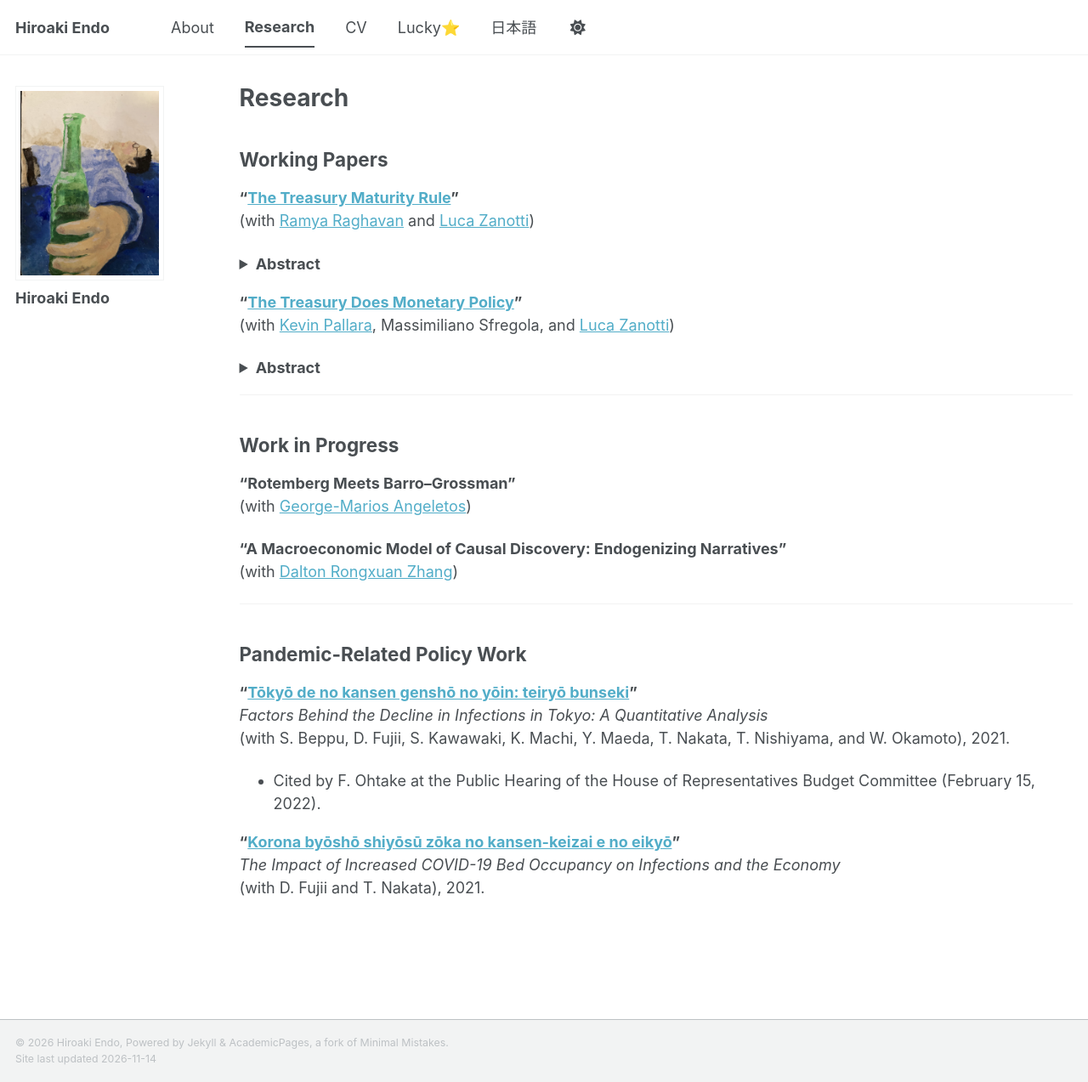
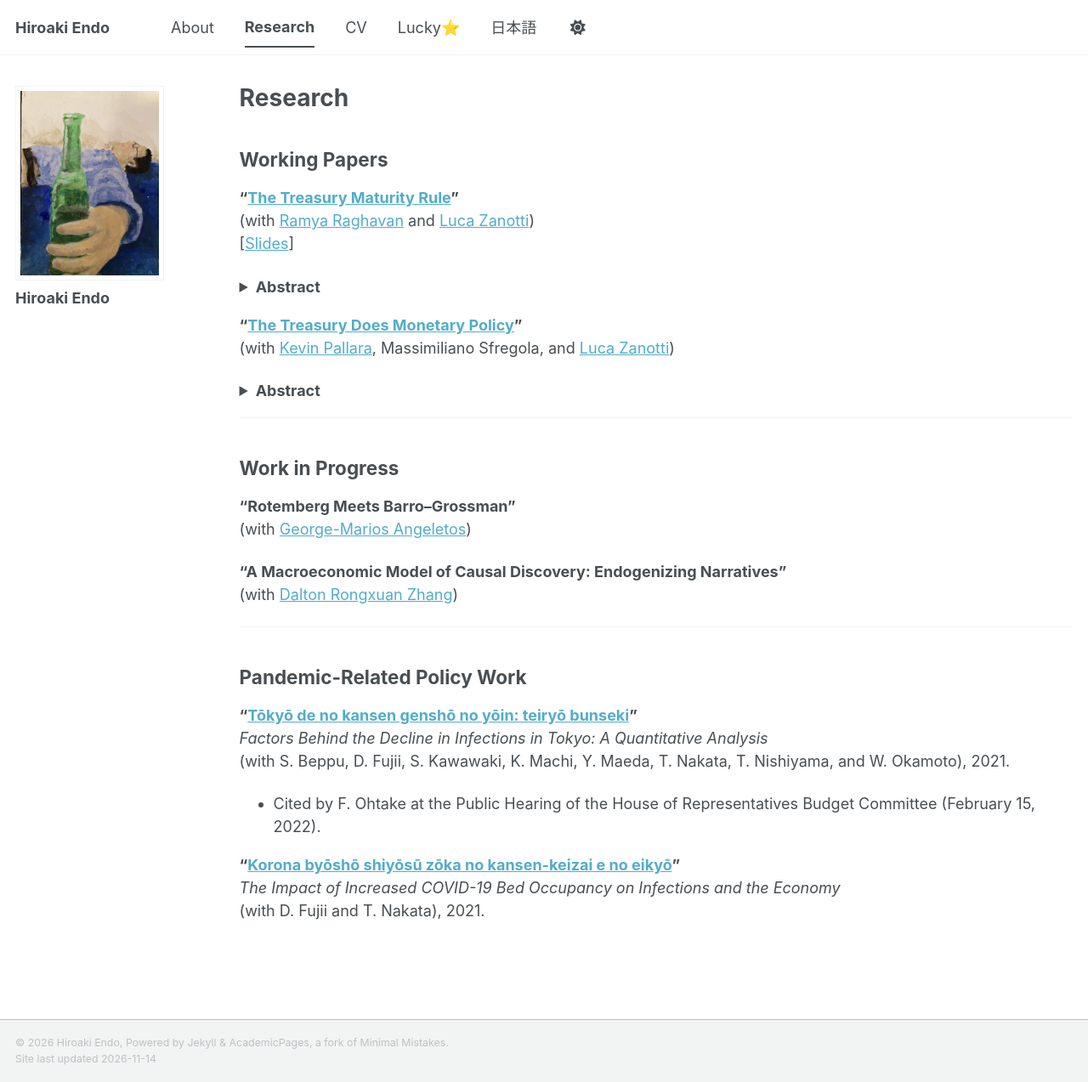
Before and after one commit to hiroendo1014/hiroendo1014.github.io, a Jekyll site: the page built from _pages/research.md, in a window 1280 px wide and 1273 px high. Shown: the whole window at 85% size. Built offline with Jekyll 4.4.1, drawn with Linux system fonts in a browser that asks for light colours; a script bundle is joined from its source files by our own code; library files that are not in the unit come from our copies.

Commit message:
Add slides link to The Treasury Maturity Rule
Co-Authored-By: Claude Opus 5.5 <noreply@anthropic.com>

```diff
--- a/_pages/research.md
+++ b/_pages/research.md
@@ -13,6 +13,7 @@ redirect_from:
 
 **“[The Treasury Maturity Rule](../../files/research/erz/erz.pdf)”**
 (with [Ramya Raghavan](https://ramyaraghavan.com/) and [Luca Zanotti](https://lzanotti1999.github.io/))
+[[Slides](../../files/research/erz/erz_slides.pdf)]
 <details>
   <summary><strong>Abstract</strong></summary>
   <p>
```
Also changed, not shown: 1 other file.
